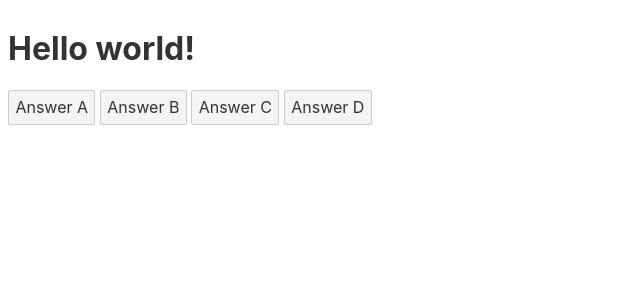
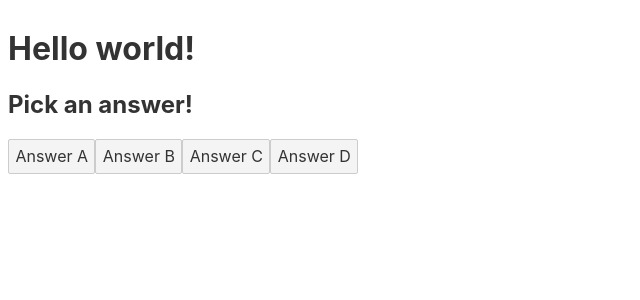
Before and after one commit to nocategory/lvlup-svelte, a Svelte app: page / in a window 1280 px wide. Shown: the top 300 px of the page, without its empty margins (0-640 px from the left). Built offline with nearby package versions, Linux system fonts and the light colour scheme.

Commit message:
conditionals & loops

```diff
--- a/src/Quiz.svelte
+++ b/src/Quiz.svelte
@@ -1,6 +1,7 @@
 <script>
-  let result = ''
+  let result
   let correctAnswer = 'c'
+  const answers = ['a', 'b', 'c', 'd']
 
   function checkAnswer(answer) {
     return answer === correctAnswer
@@ -10,9 +11,14 @@
 </script>
 
 <div>
-  <h1>{result}</h1>
-  <button on:click={() => checkAnswer('a')}>Answer A</button>
-  <button on:click={() => checkAnswer('b')}>Answer B</button>
-  <button on:click={() => checkAnswer('c')}>Answer C</button>
-  <button on:click={() => checkAnswer('d')}>Answer D</button>
+  {#if result}
+    <h1>{result}</h1>
+  {:else}
+    <h2>Pick an answer!</h2>
+  {/if}
+  {#each answers as answer}
+    <button on:click={() => checkAnswer(answer)}
+      >Answer {answer.toUpperCase()}</button
+    >
+  {/each}
 </div>
```
